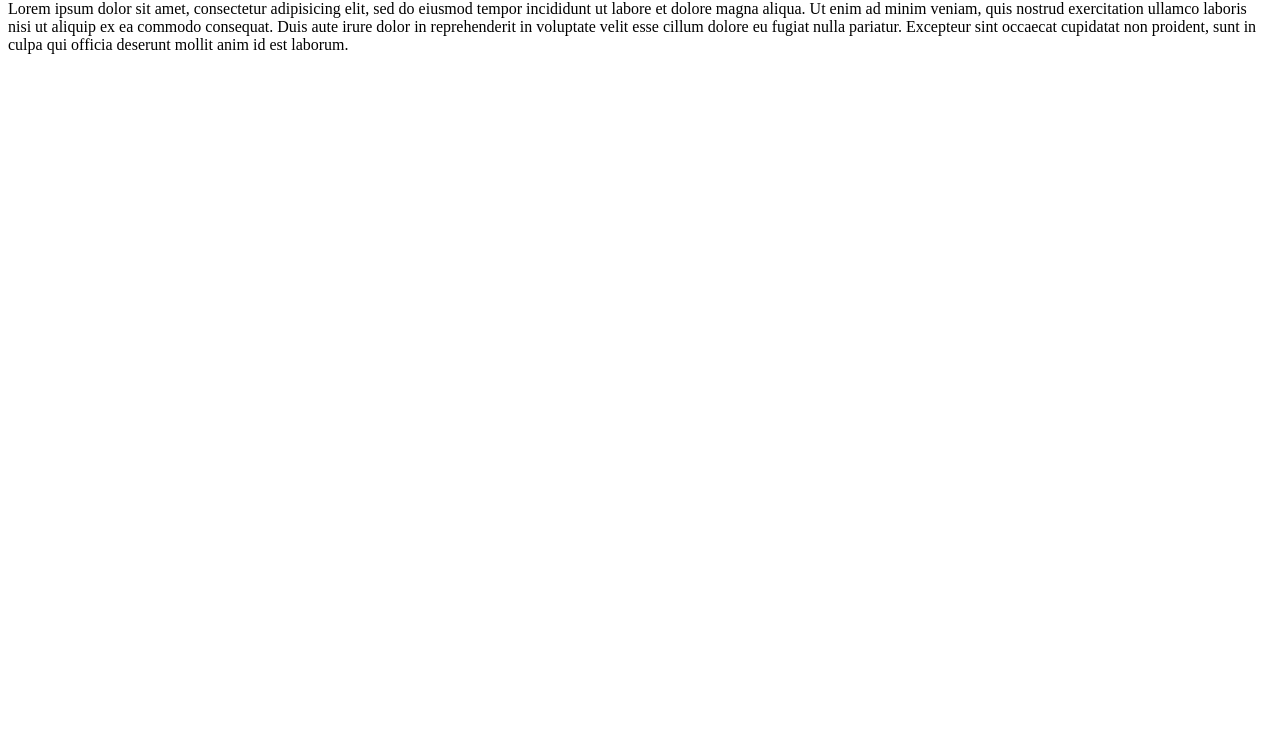
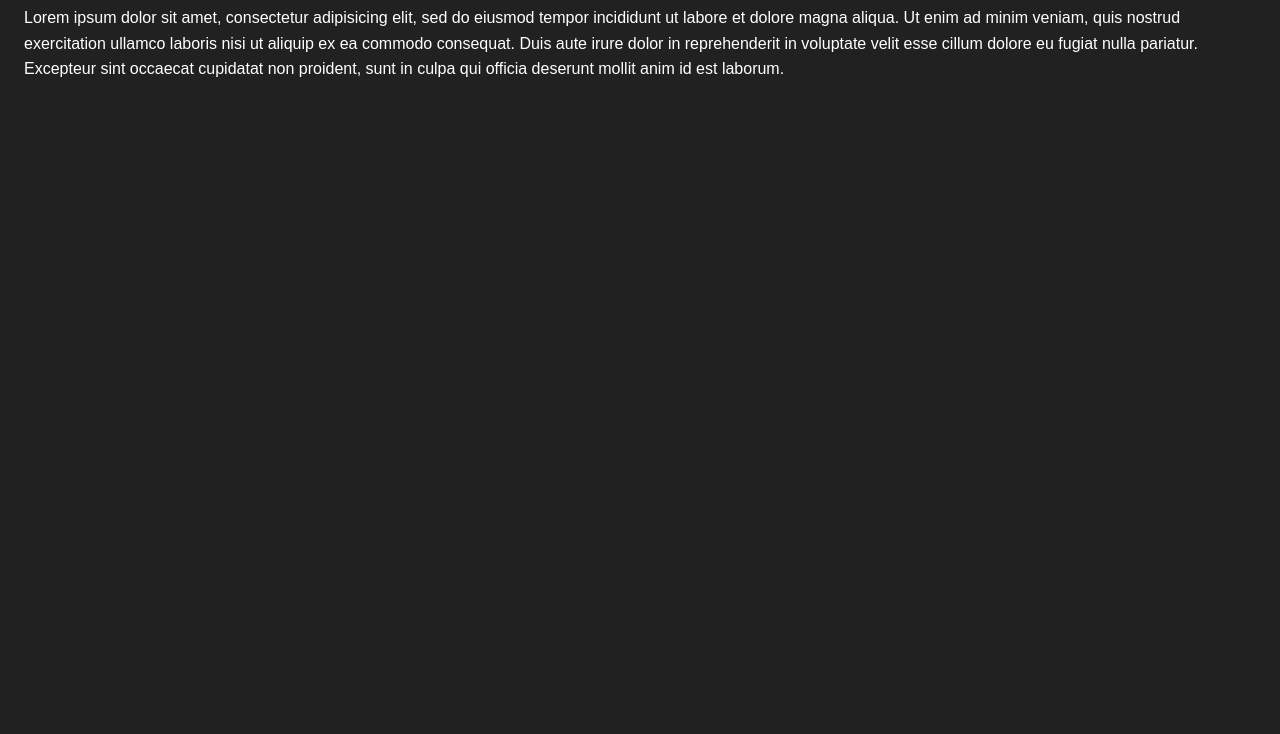
Before and after one commit to lexpostma/dunya-git-lesson, a plain HTML site: page index.html in a window 1280 px wide. Shown: the part 66-800 px from the top of the page. Drawn offline with Linux system fonts and the light colour scheme.

Commit message:
Added initial styling

```diff
--- a/index.html
+++ b/index.html
@@ -1,6 +1,7 @@
 <html lang="en-US">
     <head>
         <title>Lex Postma.me</title>
+        <link rel="stylesheet" type="text/css" href="styling.css">
     </head>
     <body>
         <h1>Blab bla</h1>
--- /dev/null
+++ b/styling.css
@@ -0,0 +1,8 @@
+html {
+    background: #212121;
+    color: white;
+    font-family: sans-serif;
+    line-height: 160%;
+    padding: 1rem;
+
+}
```
